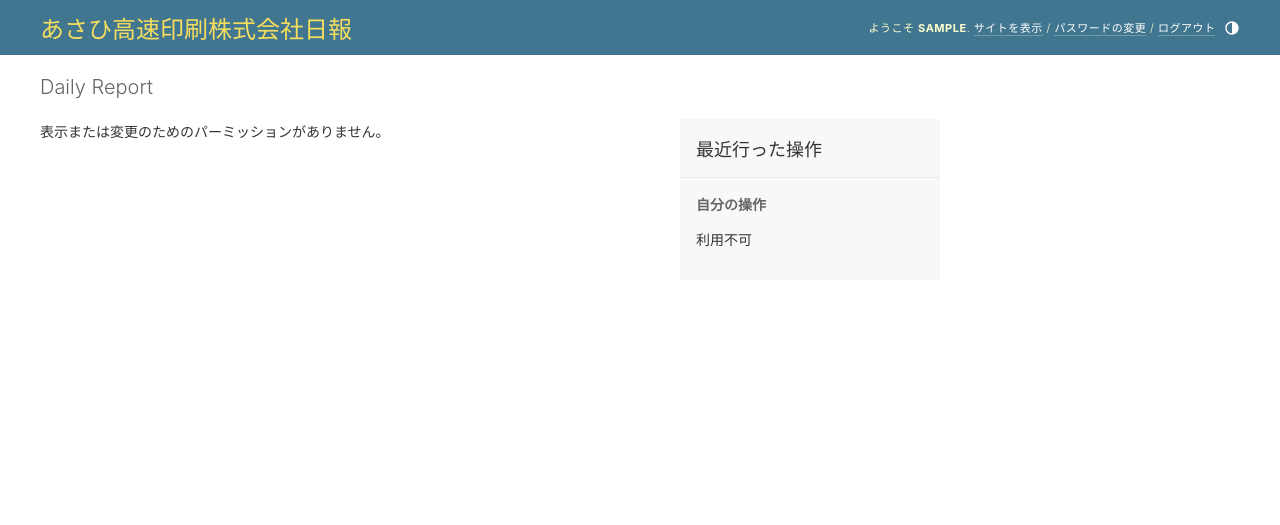
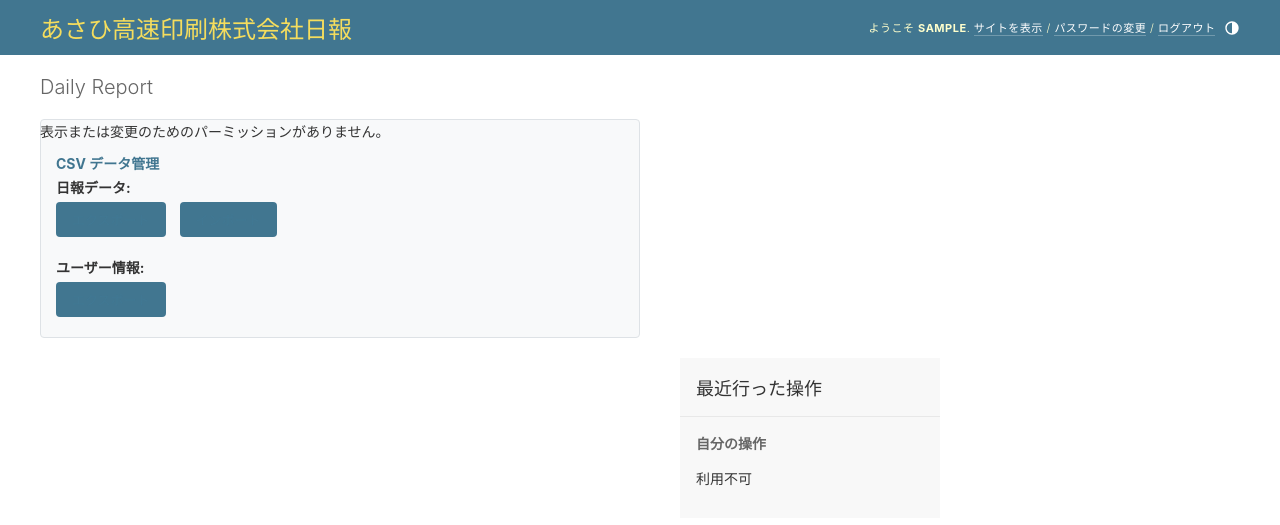
Before and after one commit to fujisawaxxxx/Daily_Report_Internal, a Django app: page /admin/ in a window 1280 px wide. Shown: the top 525 px of the page. Run offline with Django 4.2, Linux system fonts and the light colour scheme; the visitor is signed in with stand-in values (Sample User, id 1); data comes from the database, SQL or seed files in the repository; data that the repository does not hold is empty.

Commit message:
ユーザー情報をCSV形式でエクスポートする機能を追加し、管理画面に関連するリンクを追加。エクスポートページの内容を更新。

```diff
--- a/config/urls.py
+++ b/config/urls.py
@@ -16,7 +16,7 @@
 """
 from django.contrib import admin
 from django.urls import path, include
-from report.views import export_csv, export_view, import_csv
+from report.views import export_csv, export_view, import_csv, export_users_csv
 from django.shortcuts import redirect
 
 # 管理サイトのタイトルとヘッダーを変更
@@ -33,5 +33,6 @@
     path('accounts/', include('django.contrib.auth.urls')),  # 認証URL追加
     path('export/', export_view, name='export_view'),
     path('export/csv/', export_csv, name='export_csv'),
+    path('export/users/csv/', export_users_csv, name='export_users_csv'),
     path('import/csv/', import_csv, name='import_csv'),
 ]
--- /dev/null
+++ b/report/templates/admin/index.html
@@ -0,0 +1,58 @@
+{% extends "admin/index.html" %}
+{% load static %}
+
+{% block extrahead %}
+{{ block.super }}
+<style>
+    .csv-actions {
+        background: #f8f9fa;
+        border: 1px solid #dee2e6;
+        border-radius: 4px;
+        padding: 15px;
+        margin: 20px 0;
+    }
+    .csv-actions h3 {
+        margin-top: 0;
+        color: #417690;
+    }
+    .csv-button {
+        display: inline-block;
+        padding: 8px 16px;
+        margin: 5px 10px 5px 0;
+        background-color: #417690;
+        color: white;
+        text-decoration: none;
+        border-radius: 4px;
+        font-size: 13px;
+    }
+    .csv-button:hover {
+        background-color: #2b5070;
+        color: white;
+    }
+    .csv-section {
+        margin-bottom: 15px;
+    }
+    .csv-section:last-child {
+        margin-bottom: 0;
+    }
+</style>
+{% endblock %}
+
+{% block content %}
+{{ block.super }}
+
+<div class="csv-actions">
+    <h3>CSV データ管理</h3>
+
+    <div class="csv-section">
+        <strong>日報データ:</strong><br>
+        <a href="{% url 'export_view' %}" class="csv-button">エクスポート</a>
+        <a href="{% url 'import_csv' %}" class="csv-button">インポート</a>
+    </div>
+
+    <div class="csv-section">
+        <strong>ユーザー情報:</strong><br>
+        <a href="{% url 'export_users_csv' %}" class="csv-button">エクスポート</a>
+    </div>
+</div>
+{% endblock %}
```
Also changed, not shown: report/templates/report/export.html (+15 -2 lines), report/views.py (+45 -1 lines).
